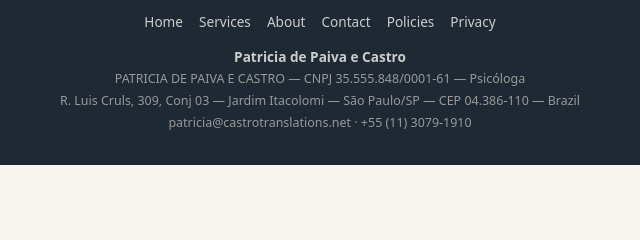
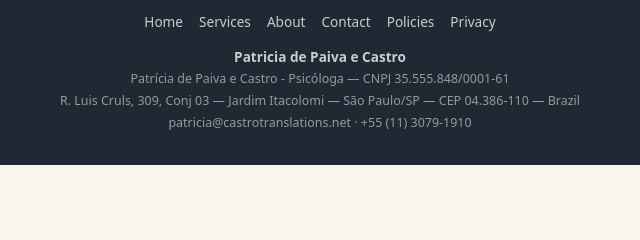
Before and after one commit to globalviking/castrotranslations, a plain HTML site: page 404.en.html in a window 1280 px wide. Shown: the part 407-647 px from the top of the page, 320-960 px from the left. Drawn offline with Linux system fonts and the light colour scheme.

Commit message:
footer: normalize name to Patrícia de Paiva e Castro - Psicóloga — CNPJ

```diff
--- a/404.en.html
+++ b/404.en.html
@@ -52,7 +52,7 @@
     <p>
       <strong>Patricia de Paiva e Castro</strong><br>
       <span class="footer-legal">
-        PATRICIA DE PAIVA E CASTRO — CNPJ 35.555.848/0001-61 — Psicóloga<br>
+        Patrícia de Paiva e Castro - Psicóloga  —  CNPJ 35.555.848/0001-61<br>
         R. Luis Cruls, 309, Conj 03 — Jardim Itacolomi — São Paulo/SP — CEP 04.386-110 — Brazil<br>
         patricia@castrotranslations.net · +55 (11) 3079-1910
       </span>
```
Also changed, not shown: 404.html (+1 -1 lines), contato.en.html (+1 -1 lines), contato.html (+1 -1 lines), index.en.html (+1 -1 lines), index.html (+1 -1 lines), politicas.en.html (+1 -1 lines), politicas.html (+1 -1 lines), privacidade.en.html (+1 -1 lines), privacidade.html (+1 -1 lines), servicos.en.html (+1 -1 lines), servicos.html (+1 -1 lines), sobre.en.html (+1 -1 lines), sobre.html (+1 -1 lines).
